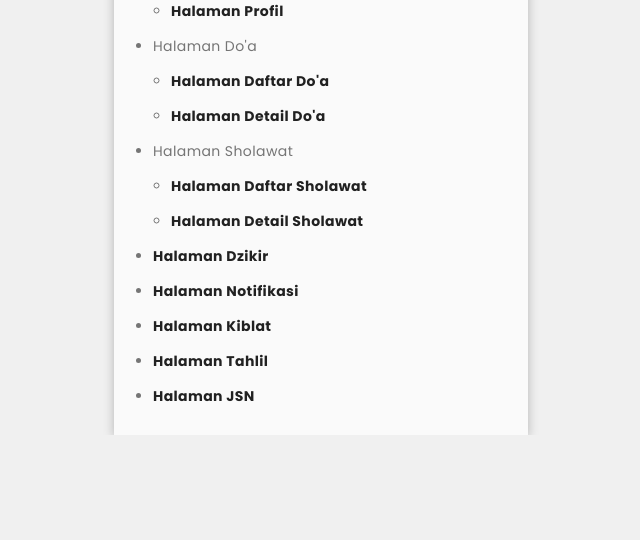
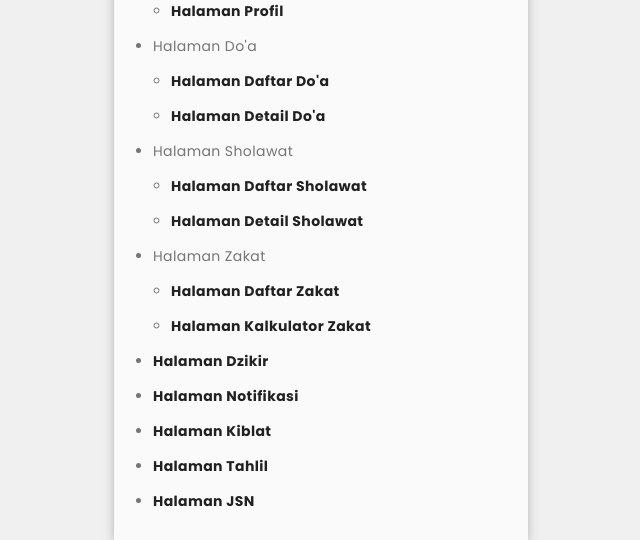
Before and after one commit to ovarz/watchis, a PHP site: page /pagelist.php in a window 1280 px wide. Shown: the part 538-1078 px from the top of the page, without its empty margins (319-959 px from the left). Before the commit the page ends 973 px from the top, so only its background shows below. Run offline with PHP 8.4, Linux system fonts and the light colour scheme.

Commit message:
halaman kalkulator zakat

```diff
--- a/pagelist.php
+++ b/pagelist.php
@@ -89,6 +89,17 @@
 		</ul>
       </li>
       <li>
+        <div class="pagelist-row">Halaman Zakat</div>
+		<ul>
+		  <li>
+			<a class="pagelist-row" href="zakat.php">Halaman Daftar Zakat</a>
+		  </li>
+		  <li>
+			<a class="pagelist-row" href="zakat-calculator.php">Halaman Kalkulator Zakat</a>
+		  </li>
+		</ul>
+      </li>
+      <li>
         <a class="pagelist-row" href="dzikir.php">Halaman Dzikir</a>
       </li>
       <li>
```
Also changed, not shown: zakat-calculator.php (renamed from zakat.php).
